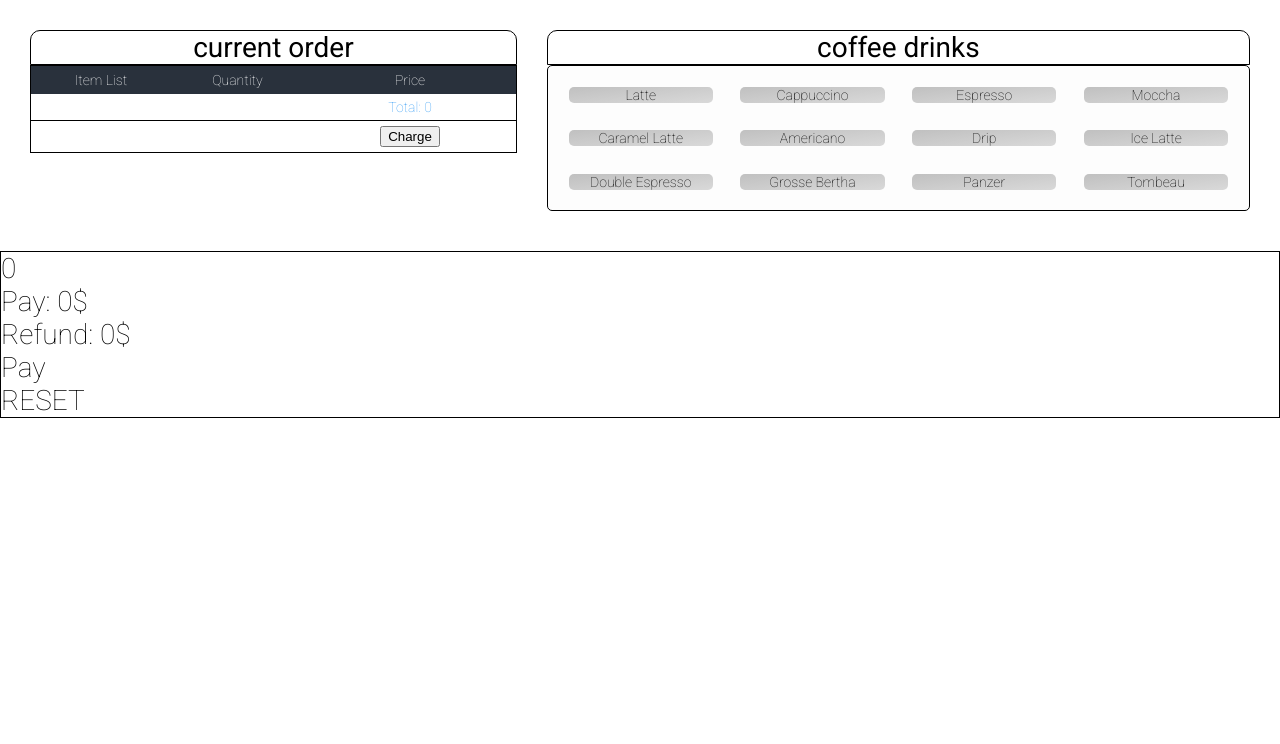
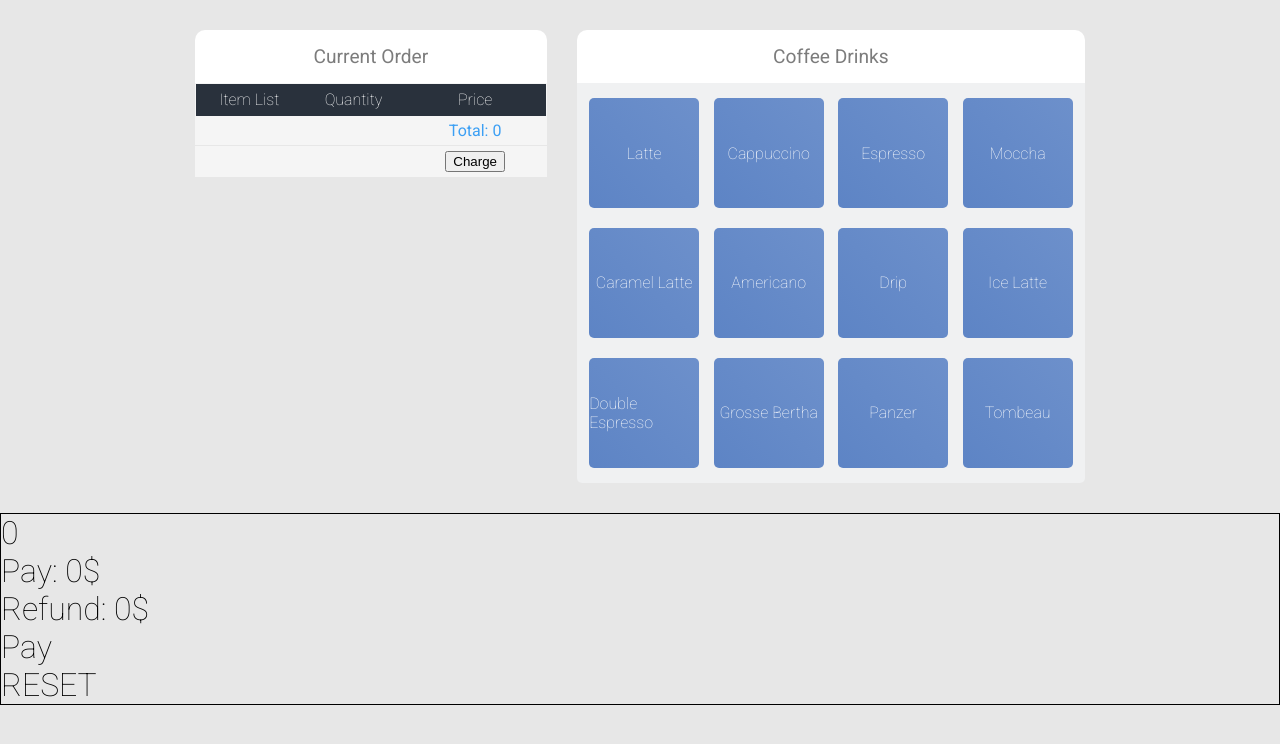
Before and after one commit to dh-dev-prog/pos, a plain HTML site: page pos.html in a window 1280 px wide. Drawn offline with Linux system fonts and the light colour scheme.

Commit message:
Change design

```diff
--- a/css/pos.scss
+++ b/css/pos.scss
@@ -6,8 +6,8 @@
 @mixin gradient {
   background: -webkit-gradient(linear, 0% 0%, 0% 100%, from(#C0C0C0), to(#d9d9d9));
   background: -webkit-linear-gradient(0% 0%, 0% 100%, from(#C0C0C0), to(#d9d9d9));
-  background: -moz-linear-gradient(left top, #c0c0c0, #d9d9d9);
-  background: linear-gradient(to right bottom, #c0c0c0, #d9d9d9);
+  background: -moz-linear-gradient(right top, #c0c0c0, #d9d9d9);
+  background: linear-gradient(to left bottom, #6D90CB, #5D84C5);
 }
 
 // ---------------------------- Layout
@@ -15,7 +15,8 @@
 /* ------------------------------------------------ BASE
 */
 body {
-  font: 100 14px "Roboto", sans-serif;
+  font: 300 16px "Roboto", sans-serif;
+  background-color: #E7E7E7;
   -webkit-user-select: none; /* Chrome/Safari */
   -moz-user-select: none; /* Firefox */
   -ms-user-select: none; /* IE10+ */
@@ -35,6 +36,18 @@ body {
   padding: 30px;
   margin-bottom: 10px;
 }
+@media all and (min-width:900px) {
+  .page {
+    width: 950px;
+    margin: 0 auto;
+  }
+}
+@media all and (max-width:700px) {
+  .page {
+    min-width: 700px;
+    margin: 0 auto;
+  }
+}
 .check {
   width: 45%;
   margin-right: 15px;
@@ -45,36 +58,41 @@ body {
 }
 .header {
   width: 100%;
+  padding: 15px;
+  background-color: #fff;
+  border-bottom: none;
+  border-radius: 10px 10px 0 0;
+  color: #7C7C7C;
+  font-size: 1.2em;
+  font-weight: 400;
   text-align: center;
-  font-size: 2em;
-  font-weight: 400;
-  border: 1px solid #000;
-  border-radius: 10px 10px 0 0;
+  text-transform: capitalize;
 }
 .drink__list {
   display: flex;
   flex-wrap: wrap;
   width: 100%;
   padding: 1%;
-  background-color: #fdfdfd;
-  border: 1px solid #000;
-  border-radius: 5px;
+  background-color: #f0f1f2;
+  border-radius: 0 0 5px 5px;
 }
 .drink__item {
   display: flex;
   justify-content: center;
   align-items: center;
-  width: calc((100% - 16%)/4);
-  height: 100px;
-  margin: 2%;
+  width: 110px;
+  height: 110px;
+  margin: 2% auto;
   @include gradient;
   border-radius: 5px;
+  color: #fff;
   cursor: pointer;
 }
 table {
   width: 100%;
+  background-color: #F5F5F5;
   border-collapse: collapse;
-  border: 1px solid black;
+  border: 1px solid #F5F5F5;
 }
 th {
   line-height: 2em;
@@ -83,8 +101,9 @@ th {
 }
 td {
   padding: 5px 10px;
-  border-bottom: 1px solid #000;
+  border-bottom: 1px solid #E7E7E7;
   text-align: left;
+  font-weight: 400;
   &:nth-of-type(2) {
     text-align: center;
     color: #3B9FF4;
```
Also changed, not shown: css/pos.css, 1 other file.
